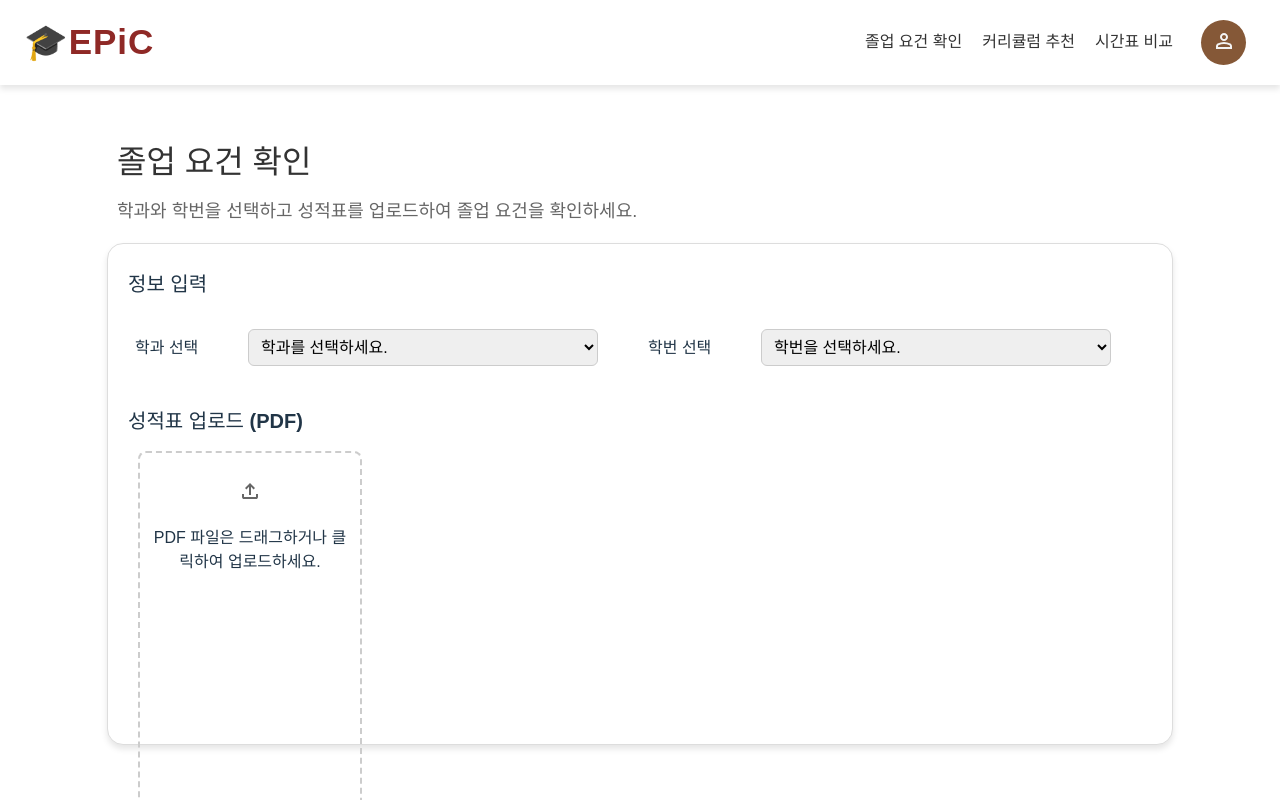
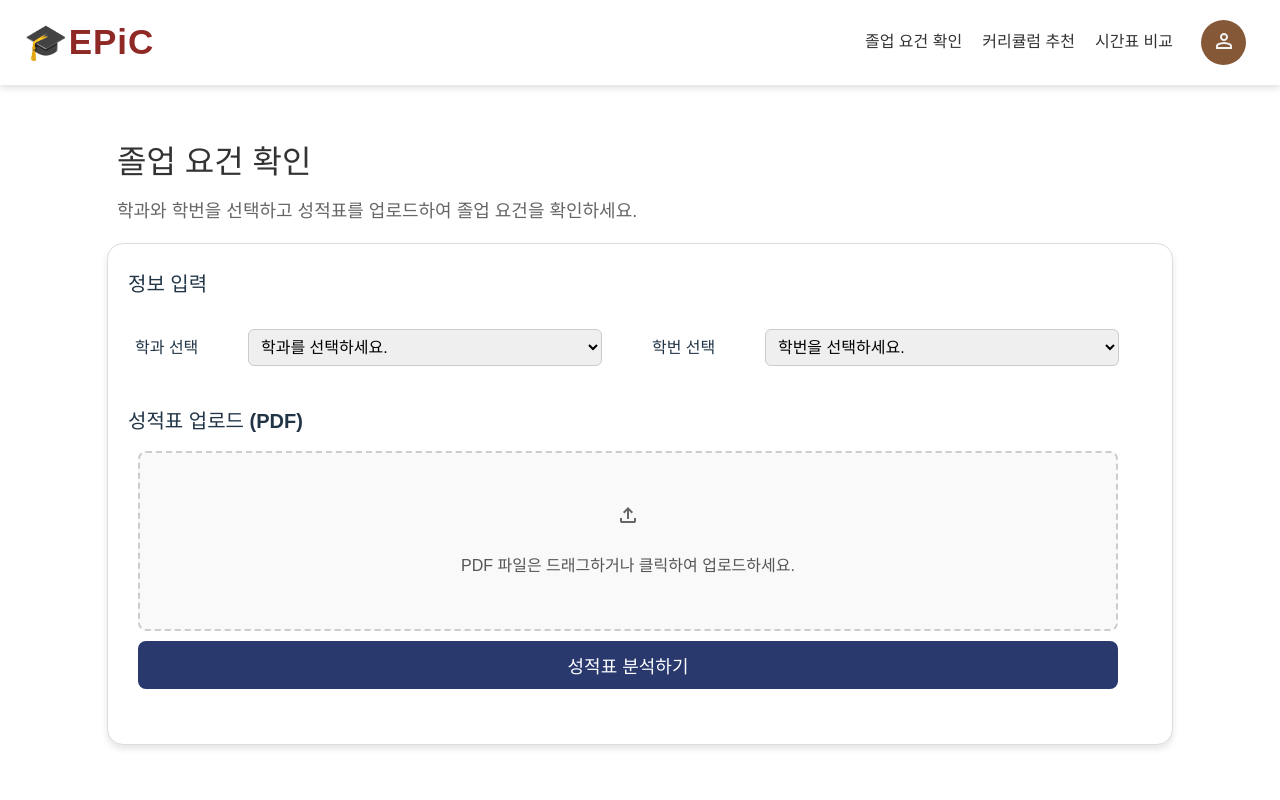
Before and after one commit to semothon/2025_TEAM_15_FE, a React app: page /graduation-check in a window 1280 px wide. Built offline with nearby package versions, Linux system fonts and the light colour scheme; the HTML template or start-up script is replaced by a standard one; a web font is replaced by a local one.

Commit message:
🔀 merge remote-tracking branch 'origin/feature/spring-connect' into 'style'

```diff
--- a/package.json
+++ b/package.json
@@ -24,6 +24,7 @@
     "@fontsource/tillana": "^5.2.5",
     "axios": "^1.8.4",
     "framer-motion": "^12.6.2",
+    "http-proxy-middleware": "^3.0.3",
     "lucide-react": "^0.486.0",
     "react": "^18.0.0",
     "react-dom": "^18.0.0",
--- a/src/api.js
+++ b/src/api.js
@@ -22,3 +22,13 @@ export const addQuestionWithAI = async (question) => {
   const response = await springApi.post(CONFIG.SPRING_BOOT.ENDPOINTS.ADD_QUESTION, { question });
   return response.data;
 };
+
+export const getGraduationResult = async (formdata) => {
+  const response = await springApi.post(CONFIG.SPRING_BOOT.ENDPOINTS.GRADUATION, formdata);
+  return response.data;
+};
+
+export const getTimetable = async (images) => {
+  const response = await springApi.post(CONFIG.SPRING_BOOT.ENDPOINTS.TIMETABLE, { images });
+  return response.data;
+};
--- a/src/config.js
+++ b/src/config.js
@@ -13,6 +13,8 @@ const CONFIG = {
 
       RECOMMEND: '/curriculum/recommend',
       ADD_QUESTION: '/curriculum/add-ques',
+
+      GRADUATION: '/api/graduation/check',
 
       TIMETABLE: '/api/timetable/get-timetable',
     },
--- a/src/pages/Graduation.jsx
+++ b/src/pages/Graduation.jsx
@@ -66,7 +66,7 @@ const Graduation = () => {
               </select>
             </div>
             <div className="form-group-text">
-              <h4>학번 선택</h4>
+              <h4 className="studentId-title">학번 선택</h4>
             </div>
             <div className="form-group">
               <select
@@ -122,7 +122,7 @@ const Graduation = () => {
         </div>
 
         {/* 분석 버튼 */}
-        <button type="button" onClick={handleAnalyzeClick} className="submit-button">
+        <button type="button" onClick={handleAnalyzeClick} className="grad-submit-button">
           성적표 분석하기
         </button>
       </div>
--- a/src/styles/graduation.css
+++ b/src/styles/graduation.css
@@ -1,21 +1,21 @@
-/* src/styles/graduation.css */
-
 @import './theme.css';
 
 .graduation-container {
-  width: 80vw;
-  max-width: 1700px;
-  min-width: 600px;
-  margin: 0 auto;
+  /* box-sizing: border-box; */
+  /* width: 100%; */
+  max-width: 400px;
+  /* min-width: 600px; */
   background-color: #fff;
   border: 1px solid #ddd;
   display: flex;
   flex-direction: column;
-  margin-bottom: 20px;
+  margin-bottom: 25px;
   padding: 30px;
-  align-items: left;
+  align-items: flex-start;
   border-radius: 16px;
   box-shadow: 0 4px 6px rgba(0, 0, 0, 0.1);
+  flex-grow: 0;
+  flex-shrink: 0;
 }
 
 .graduation-intro {
@@ -58,7 +58,7 @@
   display: flex;
   align-items: center;
   justify-content: flex-start;
-  gap: 0px;
+  gap: 10px;
   width: 100%;
   max-width: 95%;
 }
@@ -102,23 +102,50 @@
   min-width: 200px;
 }
 
+#studentId-title {
+  margin-left: 5px;
+}
+
 .upload-section {
   margin-top: -5px;
 }
 
+/* ✅ 업로드 박스 수정된 스타일 */
 .upload-box {
-  border: dashed #ddd;
-  border-radius: 8px;
-  padding: 10px;
+  display: flex;
+  flex-direction: column;
+  justify-content: center;
+  align-items: center;
+  width: 100%;
+  min-width: 980px;
+  max-width: 100%;
+  max-height: 180px;
+  height: 160px;
+  padding: 16px;
+  margin: 0 auto;
+  border: 2px dashed #ccc;
+  border-radius: 12px;
+  background-color: #f9f9f9;
+  box-sizing: border-box;
   text-align: center;
-  width: 95%;
-  margin: 0 auto 10px;
-  max-width: 1200px;
-  min-height: 140px;
+  overflow: hidden;
+  word-wrap: break-word;
+  cursor: pointer;
+  transition: border-color 0.3s ease;
+}
+
+.upload-box:hover {
+  border-color: #888;
 }
 
 .upload-box p {
+  margin: 0;
   font-size: 16px;
+  color: #555;
+}
+
+.upload-box svg {
+  margin-bottom: 10px;
 }
 
 .upload-box p:first-child {
@@ -137,7 +164,7 @@
   margin-bottom: 7px;
 }
 
-.submit-button {
+.grad-submit-button {
   display: block;
   width: 100%;
   padding: 10px;
@@ -145,13 +172,14 @@
   color: #fff;
   font-size: 18px;
   border-radius: 8px;
-  max-width: 1200px;
   max-height: 50px;
-  margin-left: 15px;
+  max-width: 980px;
+  margin-left: 10px;
   margin-right: 0px;
   margin-bottom: 10px;
+  box-sizing: border-box;
 }
 
-.submit-button:hover {
+.grad-submit-button:hover {
   background-color: var(--primary-hover-color);
 }
```
Also changed, not shown: src/setProxy.js (added, +11 -0 lines), 1 other file (tests, documents, lock files or other folders).
